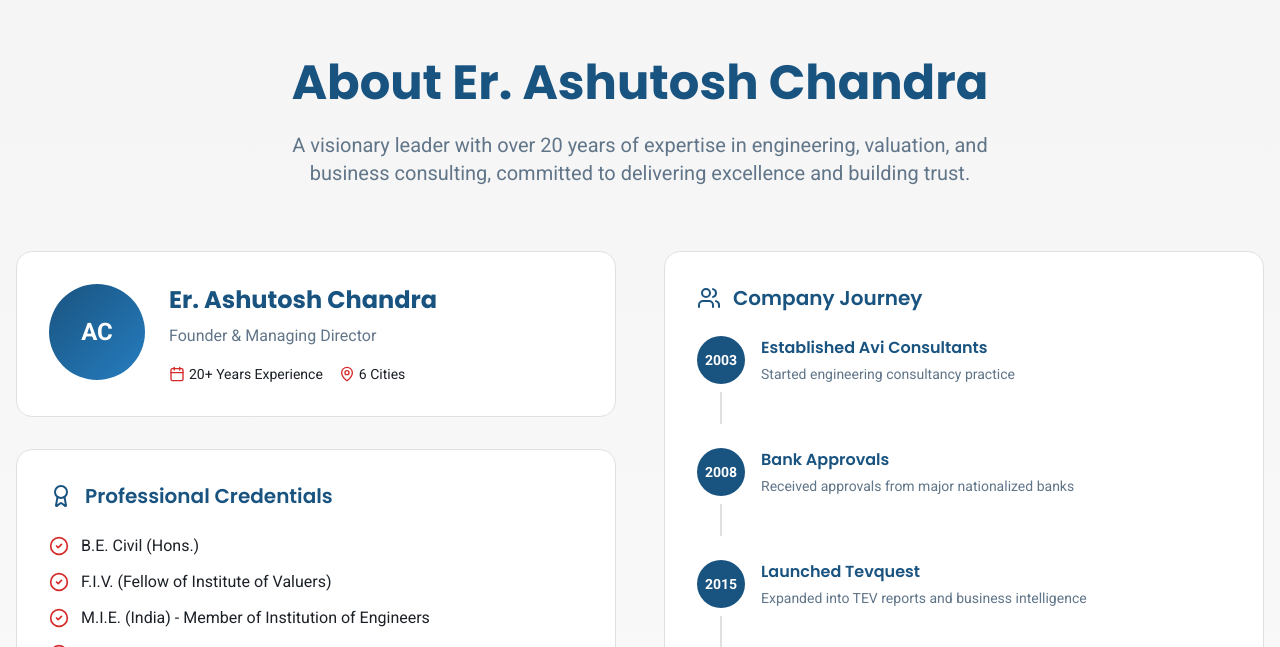
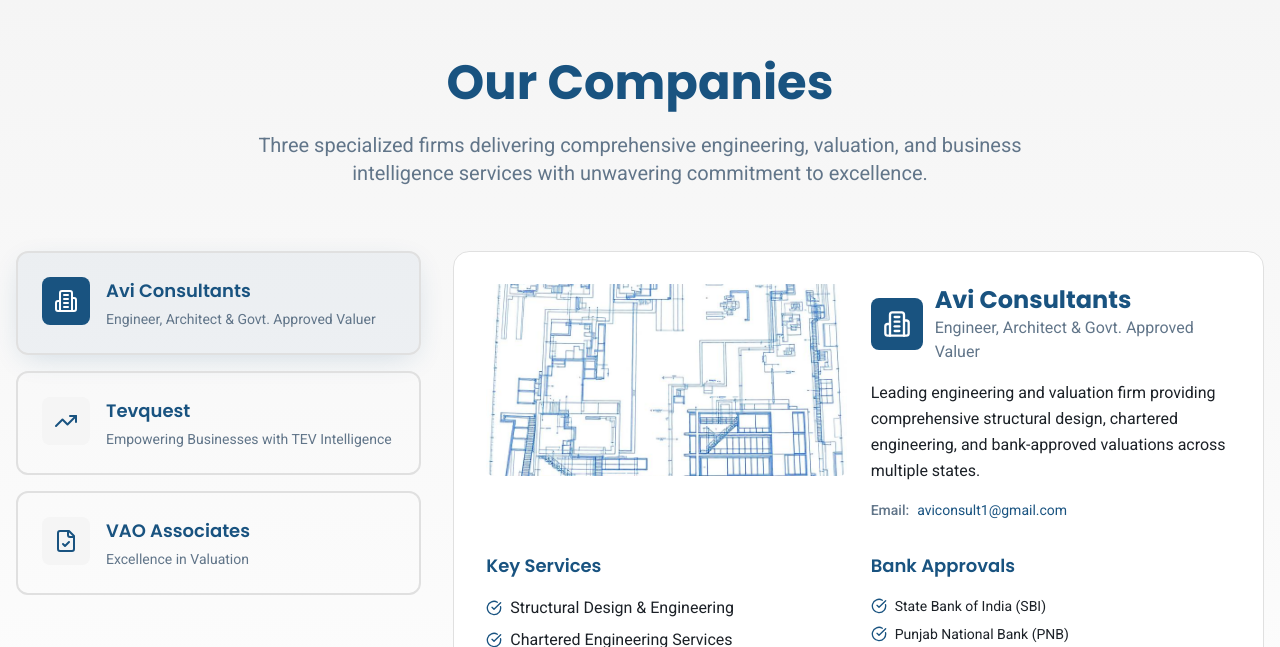
Before and after one commit to dfordivyansh/aviconsultants, a React (Vite) app: page / in a window 1280 px wide. Shown: the part 2653-3300 px from the top of the page. Built offline with nearby package versions, Linux system fonts and the light colour scheme; the HTML template or start-up script is replaced by a standard one.

Commit message:
Add Company Showcase Section

```diff
--- a/src/pages/Index.tsx
+++ b/src/pages/Index.tsx
@@ -1,6 +1,7 @@
 import Header from "../components/Header";
 import HeroSection from "../components/HeroSection";
 import ServicesSection from "../components/ServicesSection";
+import CompanyShowcase from "../components/CompanyShowcase";
 import AboutSection from "../components/AboutSection";
 import TestimonialsSection from "../components/TestimonialsSection";
 import ContactSection from "../components/ContactSection";
@@ -13,6 +14,7 @@ const Index = () => {
       <Header />
       <HeroSection />
       <ServicesSection />
+      <CompanyShowcase />
       <AboutSection />
       <TestimonialsSection />
       <ContactSection />
```
